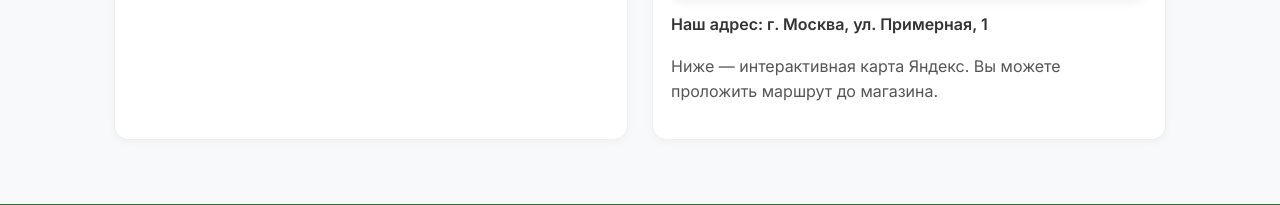
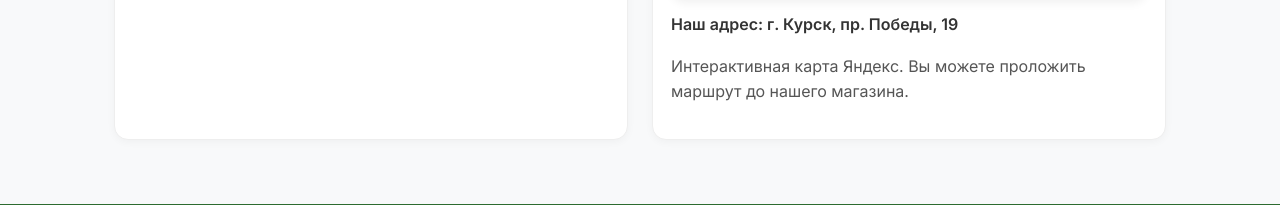
Before and after one commit to selofarm/selofarm, a PHP site: page /about.php in a window 1280 px wide. Shown: the part 711-916 px from the top of the page. Run offline with PHP 8.4, Linux system fonts and the light colour scheme.

Commit message:
Update about.php

```diff
--- a/about.php
+++ b/about.php
@@ -49,23 +49,22 @@ session_start();
             <div class="card">
                 <h2>Где мы находимся</h2>
                 <div id="map"></div>
-                <div class="address">Наш адрес: г. Москва, ул. Примерная, 1</div>
-                <p class="muted">Ниже — интерактивная карта Яндекс. Вы можете проложить маршрут до магазина.</p>
+                <div class="address">Наш адрес: г. Курск, пр. Победы, 19</div>
+                <p class="muted">Интерактивная карта Яндекс. Вы можете проложить маршрут до нашего магазина.</p>
             </div>
         </section>
     </main>
 
     <script type="text/javascript">
         ymaps.ready(function () {
-            // Укажите координаты вашего магазина
-            var coords = [55.751244, 37.618423]; // Москва, для примера
+            var coords = [51.7304, 36.1927]; // Курск, центр города
             var map = new ymaps.Map('map', {
                 center: coords,
-                zoom: 14,
+                zoom: 15,
                 controls: ['zoomControl', 'geolocationControl']
             });
             var placemark = new ymaps.Placemark(coords, {
-                balloonContent: 'Фермерский рынок — ул. Примерная, 1',
+                balloonContent: 'Фермерский рынок — пр. Победы, 19, Курск',
                 hintContent: 'Наш магазин'
             }, {
                 preset: 'islands#redShoppingIcon'
```
